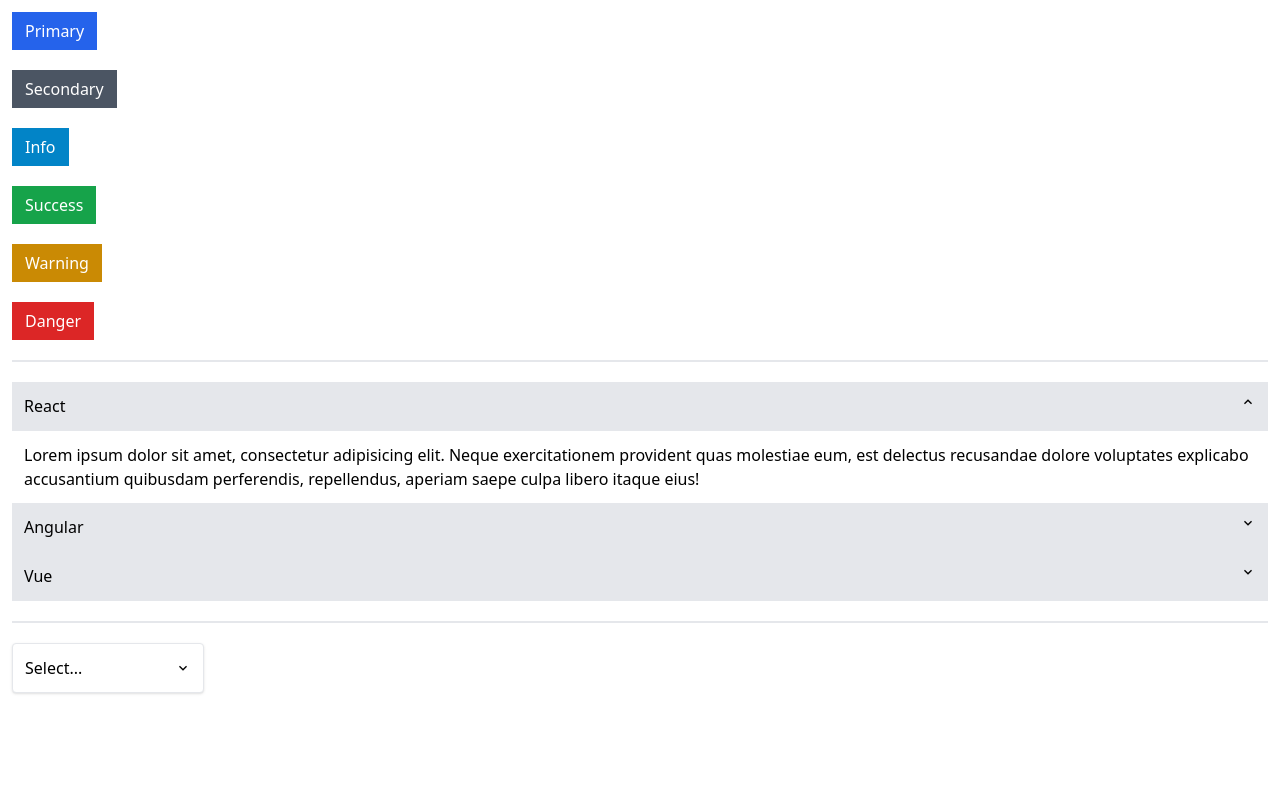
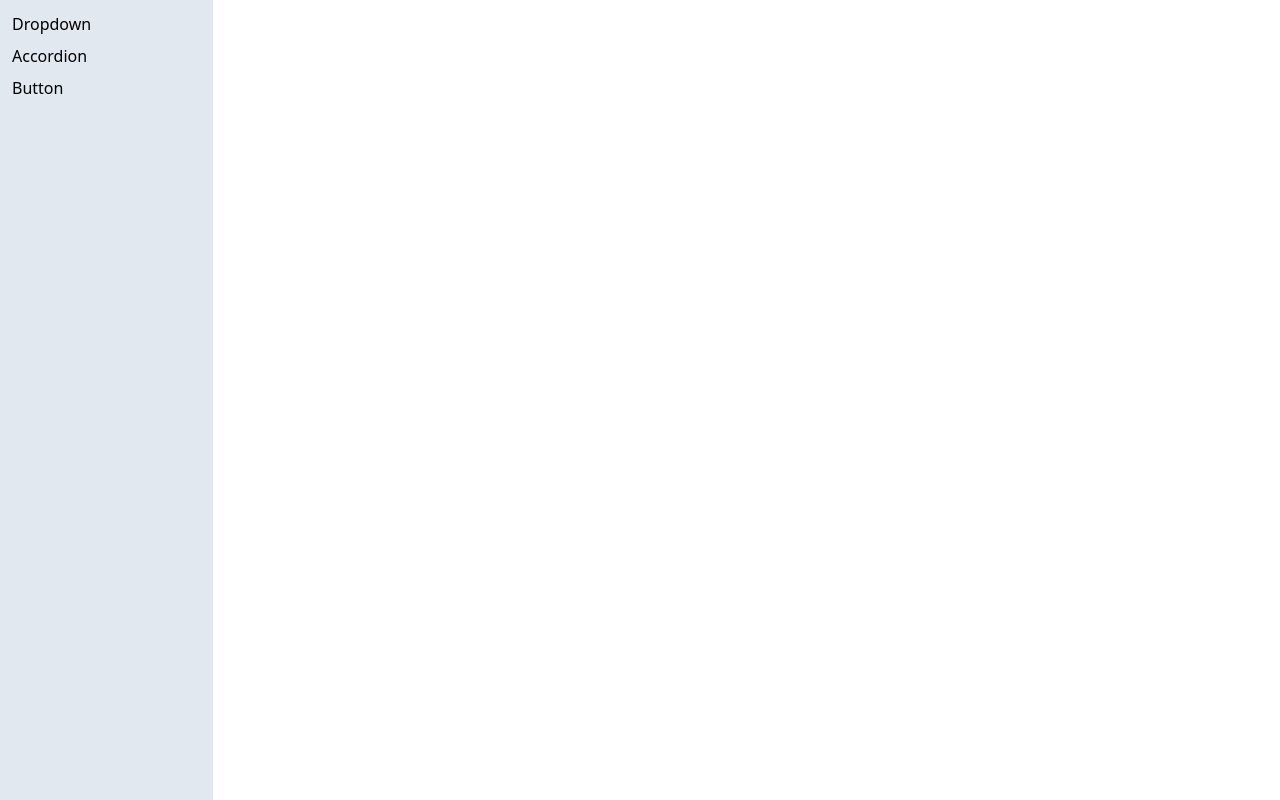
Before and after one commit to cjrojasb/personal-ui, a React (Create React App) app: page / in a window 1280 px wide. Built offline with nearby package versions, Linux system fonts and the light colour scheme.

Commit message:
feat: react-router-dom v6 was implemented
- Layout page and sidebar was created

```diff
--- a/package.json
+++ b/package.json
@@ -14,6 +14,7 @@
     "react": "^18.2.0",
     "react-dom": "^18.2.0",
     "react-icons": "^4.10.1",
+    "react-router-dom": "^6.14.1",
     "react-scripts": "5.0.1",
     "typescript": "^4.9.5",
     "web-vitals": "^2.1.4"
--- a/src/App.tsx
+++ b/src/App.tsx
@@ -1,20 +1,8 @@
-import Accordion from "components/shared/Accordion";
-import "./index.css";
-import ButtonsPage from "components/pages/ButtonsPage";
-import AccordionPage from "components/pages/AccordionPage";
-import DropdownPage from "components/pages/DropdownPage";
-import Divider from "components/shared/Divider";
+import { RouterProvider } from "react-router-dom";
+import router from "routes/router";
 
 function App() {
-  return (
-    <div className="p-3 flex flex-col gap-5">
-      <ButtonsPage />
-      <Divider />
-      <AccordionPage />
-      <Divider />
-      <DropdownPage />
-    </div>
-  );
+  return <RouterProvider router={router} />;
 }
 
 export default App;
--- /dev/null
+++ b/src/components/Root.tsx
@@ -0,0 +1,7 @@
+import LayoutPage from "./pages/LayoutPage";
+
+function Root() {
+  return <LayoutPage />;
+}
+
+export default Root;
--- /dev/null
+++ b/src/components/organisms/Sidebar.tsx
@@ -0,0 +1,23 @@
+import { Link } from "react-router-dom";
+
+function Sidebar() {
+  const links = [
+    { label: "Dropdown", path: "dropdown" },
+    { label: "Accordion", path: "accordion" },
+    { label: "Button", path: "button" },
+  ];
+
+  const renderedLinks = links.map(({ label, path }) => (
+    <Link key={label} to={path}>
+      {label}{" "}
+    </Link>
+  ));
+
+  return (
+    <div className="sticky top-0 overflow-y-scroll flex flex-col gap-2 bg-slate-200 h-screen col-span-1 p-3">
+      {renderedLinks}
+    </div>
+  );
+}
+
+export default Sidebar;
--- /dev/null
+++ b/src/components/pages/ErrorPage.tsx
@@ -0,0 +1,18 @@
+import { useRouteError } from "react-router-dom";
+
+function ErrorPage() {
+  const error: any = useRouteError();
+  console.error(error);
+
+  return (
+    <div className="flex items-center gap-5 justify-center flex-col h-screen">
+      <h1>Oops!</h1>
+      <p>Sorry, an unexpected error has occurred.</p>
+      <p>
+        <i>{error.statusText || error.message}</i>
+      </p>
+    </div>
+  );
+}
+
+export default ErrorPage;
--- /dev/null
+++ b/src/components/pages/LayoutPage.tsx
@@ -0,0 +1,15 @@
+import { Outlet } from "react-router-dom";
+import Sidebar from "components/organisms/Sidebar";
+
+function LayoutPage() {
+  return (
+    <div className="mx-auto grid grid-cols-6">
+      <Sidebar />
+      <div className="p-3 col-span-5">
+        <Outlet />
+      </div>
+    </div>
+  );
+}
+
+export default LayoutPage;
--- a/src/index.tsx
+++ b/src/index.tsx
@@ -1,5 +1,6 @@
-import App from "./App";
+import "./index.css";
 import ReactDOM from "react-dom/client";
+import App from "App";
 
 const root = ReactDOM.createRoot(
   document.getElementById("root") as HTMLElement
--- /dev/null
+++ b/src/routes/router.tsx
@@ -0,0 +1,30 @@
+import { createBrowserRouter } from "react-router-dom";
+import AccordionPage from "components/pages/AccordionPage";
+import ButtonsPage from "components/pages/ButtonsPage";
+import DropdownPage from "components/pages/DropdownPage";
+import ErrorPage from "components/pages/ErrorPage";
+import Root from "components/Root";
+
+const router = createBrowserRouter([
+  {
+    path: "/",
+    element: <Root />,
+    errorElement: <ErrorPage />,
+    children: [
+      {
+        path: "button",
+        element: <ButtonsPage />,
+      },
+      {
+        path: "accordion",
+        element: <AccordionPage />,
+      },
+      {
+        path: "dropdown",
+        element: <DropdownPage />,
+      },
+    ],
+  },
+]);
+
+export default router;
```
Also changed, not shown: 1 other file (tests, documents, lock files or other folders).
